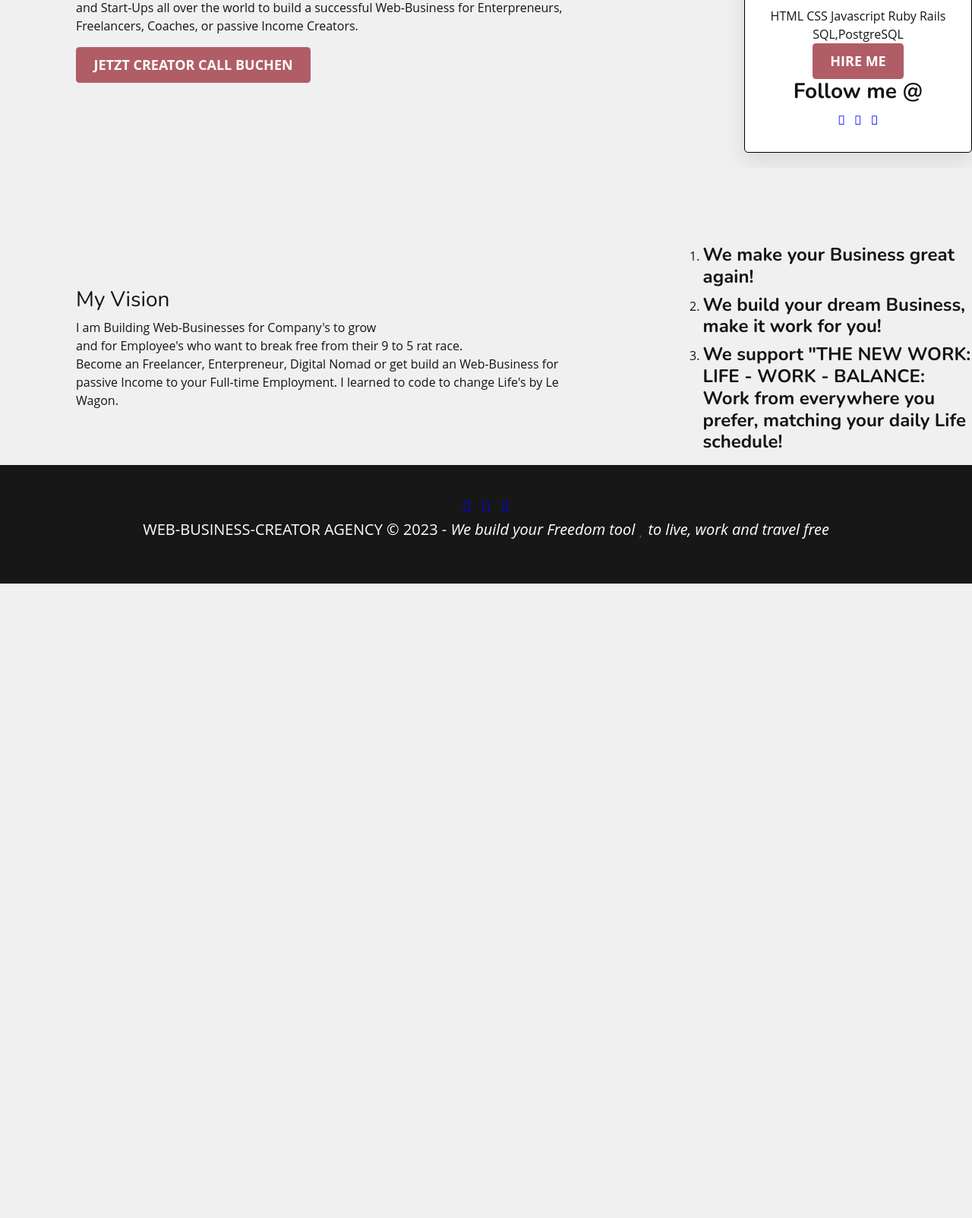
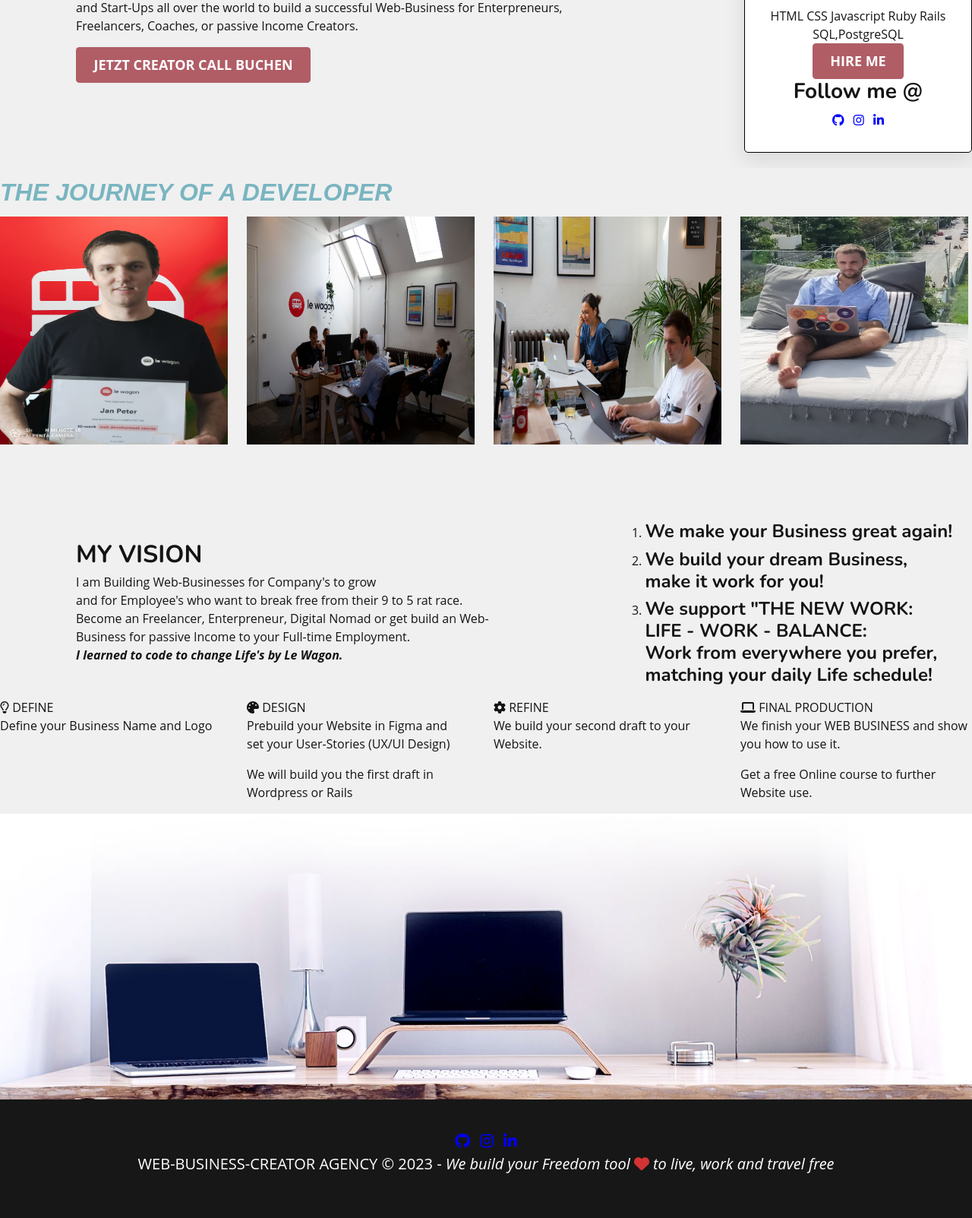
Before and after one commit to JanPeterLeWebdeveloper/webbusinesscreator, a Rails app: page /about in a window 1280 px wide. Shown: the part 1691-3294 px from the top of the page at 76% size. Before the commit the page ends 2459 px from the top, so only its background shows below. Run offline with Rails 7, Linux system fonts and the light colour scheme; style sheets or scripts are compiled from the project's sources; some libraries are stand-ins or nearby versions.

Commit message:
one step closer

```diff
--- a/app/views/layouts/application.html.erb
+++ b/app/views/layouts/application.html.erb
@@ -2,6 +2,7 @@
 <html>
   <head>
     <title>Webbusinesscreator</title>
+    <script src="https://kit.fontawesome.com/e30f06c435.js" crossorigin="anonymous"></script>
     <meta name="viewport" content="width=device-width, initial-scale=1, shrink-to-fit=no">
     <%= csrf_meta_tags %>
     <%= csp_meta_tag %>
--- a/app/views/pages/about.html.erb
+++ b/app/views/pages/about.html.erb
@@ -53,25 +53,77 @@
 </section>
 
 <section class="developer-evolution">
+  <p>
+  <h2 style="color:#79b5c0;" class="primary-title"><strong><i>The Journey of a Developer</i></strong></h2>
+  </p>
   <div class="image-gallery">
+    <div>
+      <%= image_tag("lewagon.webp", style: "height:300px ;width:300px;") =%>
+    </div>
+    <div>
+      <%= image_tag("ndhXrw_Q.jpeg", style: "height:300px ;width:300px;") =%>
+    </div>
+    <div>
+      <%= image_tag("nRxxl1aQ.jpeg", style: "height:300px ;width:300px;") =%>
+    </div>
+    <div>
+      <%= image_tag("WhatsApp Image 2022-06-25 at 17.12.03 (1).jpeg", style: "height:300px ;width:300px;") =%>
+    </div>
   </div>
 <section>
 
 <section class="two-texts">
 <div class="container-center">
   <div class="container-left">
-  <h3>My Vision</h3>
+  <h3 class="primary-title"><strong>My Vision</strong></h3>
   <p>I am Building Web-Businesses for Company's to grow <br>
   and for Employee's who want to break free from their 9 to 5 rat race.
   <br> Become an Freelancer, Enterpreneur, Digital Nomad or get build an Web-Business for passive Income to
-  your Full-time Employment. I learned to code to change Life's by Le Wagon.</p>
+  your Full-time Employment.
+  <br><strong><i>I learned to code to change Life's by Le Wagon.</strong></i></p>
   </div>
   <div class="container-right">
   <ol>
   <li><h4><strong>We make your Business great again!</strong></h4></li>
-  <li><h4><strong>We build your dream Business, make it work for you!</strong></h4></li>
-  <li><h4><strong>We support "THE NEW WORK: LIFE - WORK - BALANCE:<br>
+  <li><h4><strong>We build your dream Business, <br> make it work for you!</strong></h4></li>
+  <li><h4><strong>We support "THE NEW WORK: <br>   LIFE - WORK - BALANCE:<br>
   Work from everywhere you prefer, matching your daily Life schedule!</strong></h4></li>
   </ol>
 </div>
 </section>
+
+<section class="text-ablauf">
+  <div class="image-gallery">
+    <div>
+    <i class="fa-regular fa-lightbulb"></i>
+    <span>DEFINE</span>
+    <p>Define your Business Name and Logo</p>
+    </div>
+
+    <div>
+    <i class="fa-solid fa-palette"></i>
+    <span>DESIGN</span>
+    <p>Prebuild your Website in Figma and
+    <br>set your User-Stories (UX/UI Design)</p>
+    <p>We will build you the first draft in Wordpress
+    or Rails</p>
+    </div>
+
+    <div>
+    <i class="fa-solid fa-gear"></i>
+    <span>REFINE</span>
+      <p>We build your second draft to your Website.</p>
+    </div>
+
+    <div>
+    <i class="fa-solid fa-laptop"></i>
+    <span>FINAL PRODUCTION</span>
+    <p>We finish your WEB BUSINESS and show you how to use it.</p>
+    <p>Get a free Online course to further Website use.</p>
+    </div>
+  </div>
+</section>
+
+<section class="experiences">
+ <%= image_tag("web-dev-19.jpg") =%>
+</section>
```
Also changed, not shown: app/assets/stylesheets/pages/_about.scss (+8 -0 lines), app/assets/images/WhatsApp Image 2022-06-25 at 17.12.03 (1).jpeg (added), app/assets/images/c-profile-7-designify.png (added), app/assets/images/demoday.jpg (added), app/assets/images/lewagonmx-jungle.png (added), app/assets/images/nRxxl1aQ.jpeg (added), app/assets/images/ndhXrw_Q.jpeg (added), app/assets/images/web-dev-19.jpg (added).
